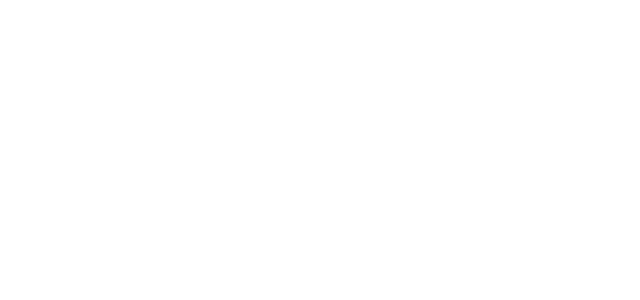
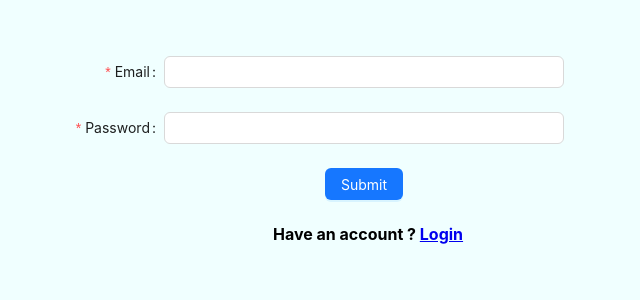
Before and after one commit to prashantkrmathur/EventHandlingTest, a React (Create React App) app in the folder frontend/: page /login in a window 1280 px wide. Shown: the top 300 px of the page, without its empty margins (376-1016 px from the left). Built offline with nearby package versions, Linux system fonts and the light colour scheme.

Commit message:
added the Login component for existing user

```diff
--- a/frontend/src/components/Dashboard.js
+++ b/frontend/src/components/Dashboard.js
@@ -1,6 +1,6 @@
 import React from 'react'
 
-const Dashboard = () => {
+const Dashboard = (props) => {
   return (
     <div>
 
--- a/frontend/src/components/Login.js
+++ b/frontend/src/components/Login.js
@@ -1,11 +1,102 @@
-import React from 'react'
+import React, { useState } from 'react';
+import { Button, Form, Input } from 'antd';
+import axios from 'axios';
+import { Link, Redirect } from 'react-router-dom'
 
+const layout = {
+    labelCol: {
+        span: 8,
+    },
+    wrapperCol: {
+        span: 16,
+    },
+};
+const tailLayout = {
+    wrapperCol: {
+        offset: 8,
+        span: 16,
+    },
+};
 const Login = () => {
-  return (
-    <div>
+    const formRef = React.useRef(null);
+    const [error, setError] = useState(null);
+    const [response, setResponse] = useState("");
 
-    </div>
-  )
-}
+    const fetchData = async (values) => {
+        try {
+            const customConfig = {
+                headers: {
+                    'Content-Type': 'application/json'
+                }
+            };
+            const response = await axios.post("http://localhost:2244/api/user", JSON.stringify(values), customConfig);
+            return response;
+        } catch (error) {
+            setError(error); // Store the error in state
+        }
+    };
+    const onFinish = async (values) => {
+        const response = await fetchData(values);
+        setResponse(response)
+        formRef.current?.resetFields()
+    };
 
-export default Login
+    return (
+        <div style={{ textAlign: "-webkit-center", padding: "2em", backgroundColor: "azure", height: "100vh" }}>
+            <div className='w-100 text-center mt-2'
+                style={{
+                    fontSize: "x-large",
+                    color: "brown",
+                    marginLeft: "3em",
+                    marginBottom: "1em"
+                }}>
+                {error && error.response && error.response.data && error.response.data.message}
+            </div>
+            <Form
+                {...layout}
+                ref={formRef}
+                name="control-ref"
+                onFinish={onFinish}
+                style={{
+                    maxWidth: 600,
+                }}
+            >
+                <Form.Item
+                    name="email"
+                    label="Email"
+                    rules={[
+                        {
+                            required: true,
+                        },
+                    ]}
+                >
+                    <Input />
+                </Form.Item>
+                <Form.Item
+                    name="password"
+                    label="Password"
+                    rules={[
+                        {
+                            required: true,
+                        },
+                    ]}
+                >
+                    <Input />
+                </Form.Item>
+                <Form.Item {...tailLayout}>
+                    <Button type="primary" htmlType="submit">
+                        Submit
+                    </Button>
+                </Form.Item>
+            </Form>
+            <h4 className='w-100 text-center mt-2' style={{ marginLeft: "13em" }}>
+                Have an account  ? <Link to='/login'>Login</Link>
+            </h4>
+            {
+                response && response.data && response.data.success &&
+                <Redirect to={{ pathname: "/dashboard", state: response.data }}> </Redirect>
+            }
+        </div>
+    );
+};
+export default Login;
```
